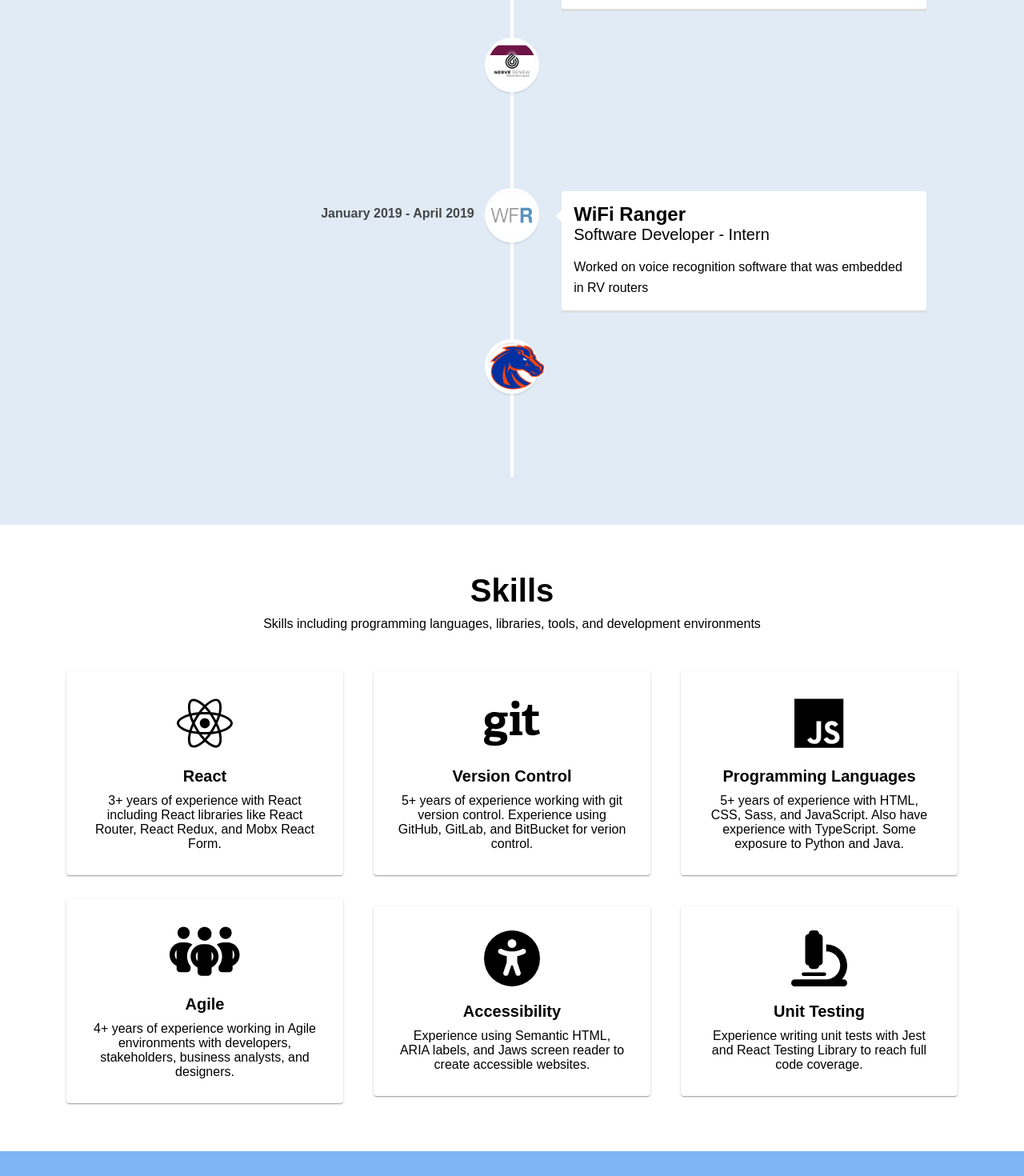
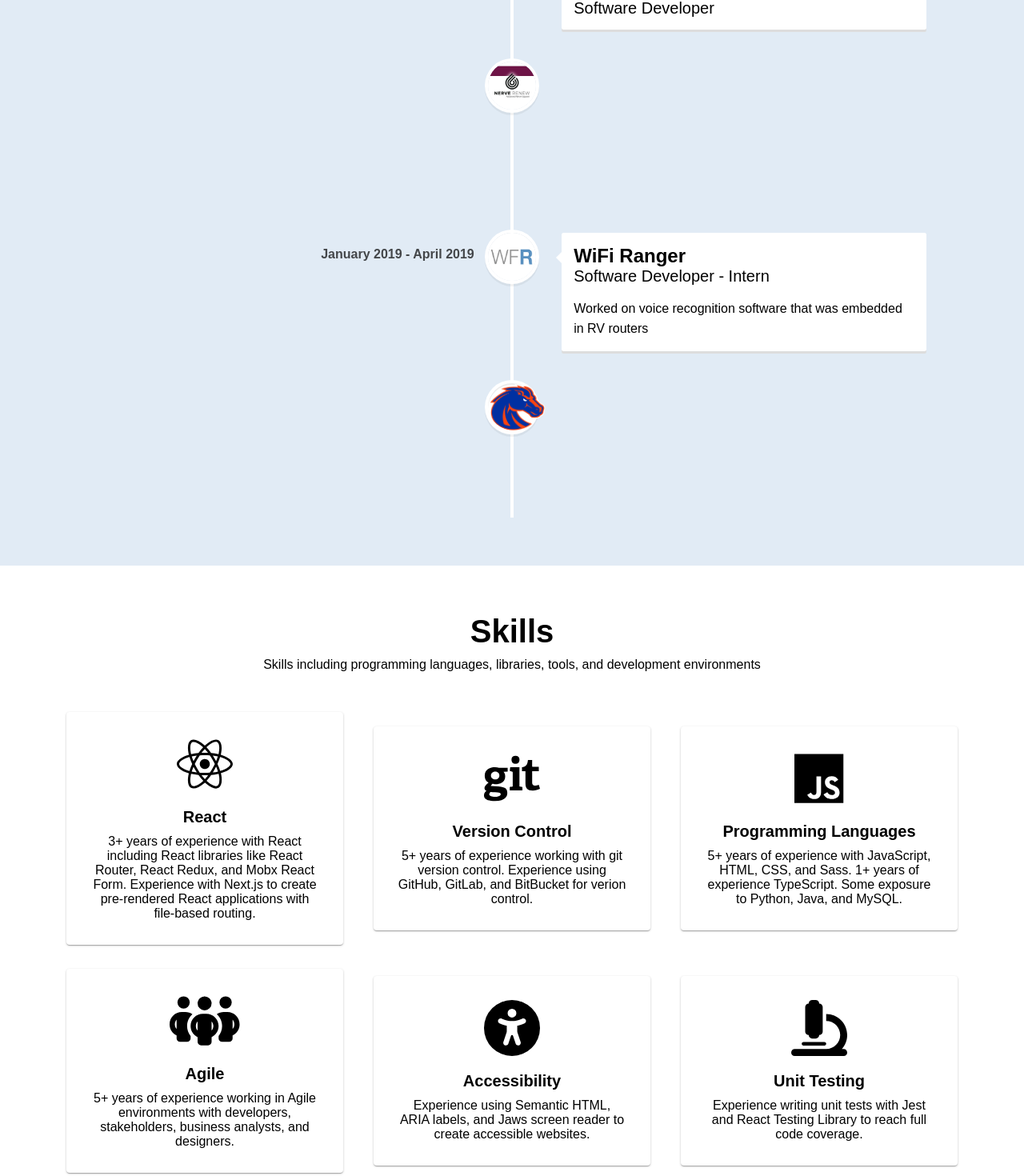
Before and after one commit to SpencerJSaunders/SpencerJSaunders.github.io, a React (Create React App) app: page / in a window 1280 px wide. Shown: the part 1289-2759 px from the top of the page at 80% size. Built offline with nearby package versions, Linux system fonts and the light colour scheme; a web font is replaced by a local one.

Commit message:
Updated skills and work history

```diff
--- a/src/EmploymentHistory.js
+++ b/src/EmploymentHistory.js
@@ -37,8 +37,8 @@ const EmploymentHistory = () => {
                 Software Developer
               </h4>
               <p>
-                Worked on a large-scale healthcare application using React,
-                TypeScript, Sass, React Testing Library, Jest, MobX
+                Developer on a large-scale healthcare application using React,
+                JavaScript, TypeScript, Sass, MobX, React Testing Library, Jest
               </p>
             </VerticalTimelineElement>
             <VerticalTimelineElement
@@ -68,8 +68,8 @@ const EmploymentHistory = () => {
                 Front End Developer
               </h4>
               <p>
-                Built multiple web funnels for customers to place orders using
-                CSS, JavaScript, PHP, React
+                Created a customer checkout page, using JavaScript, HTML, CSS,
+                Bootstrap, MySQL, and PHP, that boosted revenue and profits
               </p>
             </VerticalTimelineElement>
             <VerticalTimelineElement
--- a/src/SkillsSection.js
+++ b/src/SkillsSection.js
@@ -1,6 +1,10 @@
 import { FontAwesomeIcon } from "@fortawesome/react-fontawesome";
-import { faReact, faGit, faJs} from "@fortawesome/free-brands-svg-icons";
-import { faPeopleGroup, faMicroscope, faUniversalAccess } from "@fortawesome/free-solid-svg-icons";
+import { faReact, faGit, faJs } from "@fortawesome/free-brands-svg-icons";
+import {
+  faPeopleGroup,
+  faMicroscope,
+  faUniversalAccess,
+} from "@fortawesome/free-solid-svg-icons";
 
 const SkillsSection = () => {
   return (
@@ -8,41 +12,61 @@ const SkillsSection = () => {
       <div className="container">
         <h2 className="section__heading">Skills</h2>
         <p className="section__subheading">
-          Skills including programming languages, libraries, tools, and development
-          environments
+          Skills including programming languages, libraries, tools, and
+          development environments
         </p>
         <div className="skills-section__row">
           <div className="skills-section__item">
-            <FontAwesomeIcon size='7x' icon={faReact}/>
+            <FontAwesomeIcon size="7x" icon={faReact} />
             <h4>React</h4>
-            <p>3+ years of experience with React including React libraries like React Router, React Redux, and Mobx React Form.</p>
+            <p>
+              3+ years of experience with React including React libraries like
+              React Router, React Redux, and Mobx React Form. Experience with
+              Next.js to create pre-rendered React applications with file-based routing.
+            </p>
           </div>
           <div className="skills-section__item">
-          <FontAwesomeIcon size='7x' icon={faGit}/>
+            <FontAwesomeIcon size="7x" icon={faGit} />
             <h4>Version Control</h4>
-            <p>5+ years of experience working with git version control. Experience using GitHub, GitLab, and BitBucket for verion control.</p>
+            <p>
+              5+ years of experience working with git version control.
+              Experience using GitHub, GitLab, and BitBucket for verion control.
+            </p>
           </div>
           <div className="skills-section__item">
-          <FontAwesomeIcon size='7x' icon={faJs}/>
+            <FontAwesomeIcon size="7x" icon={faJs} />
             <h4>Programming Languages</h4>
-            <p>5+ years of experience with HTML, CSS, Sass, and JavaScript. Also have experience with TypeScript. Some exposure to Python and Java.</p>
+            <p>
+              5+ years of experience with JavaScript, HTML, CSS, and Sass. 1+
+              years of experience TypeScript. Some exposure to Python, Java, and
+              MySQL.
+            </p>
           </div>
         </div>
-        <div className="skills-section__row" style={{marginTop: '3rem'}}>
+        <div className="skills-section__row" style={{ marginTop: "3rem" }}>
           <div className="skills-section__item">
-          <FontAwesomeIcon size='7x' icon={faPeopleGroup}/>
+            <FontAwesomeIcon size="7x" icon={faPeopleGroup} />
             <h4>Agile</h4>
-            <p>4+ years of experience working in Agile environments with developers, stakeholders, business analysts, and designers.</p>
+            <p>
+              5+ years of experience working in Agile environments with
+              developers, stakeholders, business analysts, and designers.
+            </p>
           </div>
           <div className="skills-section__item">
-           <FontAwesomeIcon size='7x' icon={faUniversalAccess}/>
+            <FontAwesomeIcon size="7x" icon={faUniversalAccess} />
             <h4>Accessibility</h4>
-            <p>Experience using Semantic HTML, ARIA labels, and Jaws screen reader to create accessible websites.</p>
+            <p>
+              Experience using Semantic HTML, ARIA labels, and Jaws screen
+              reader to create accessible websites.
+            </p>
           </div>
           <div className="skills-section__item">
-            <FontAwesomeIcon size='7x' icon={faMicroscope} />
+            <FontAwesomeIcon size="7x" icon={faMicroscope} />
             <h4>Unit Testing</h4>
-            <p>Experience writing unit tests with Jest and React Testing Library to reach full code coverage.</p>
+            <p>
+              Experience writing unit tests with Jest and React Testing Library
+              to reach full code coverage.
+            </p>
           </div>
         </div>
       </div>
```
